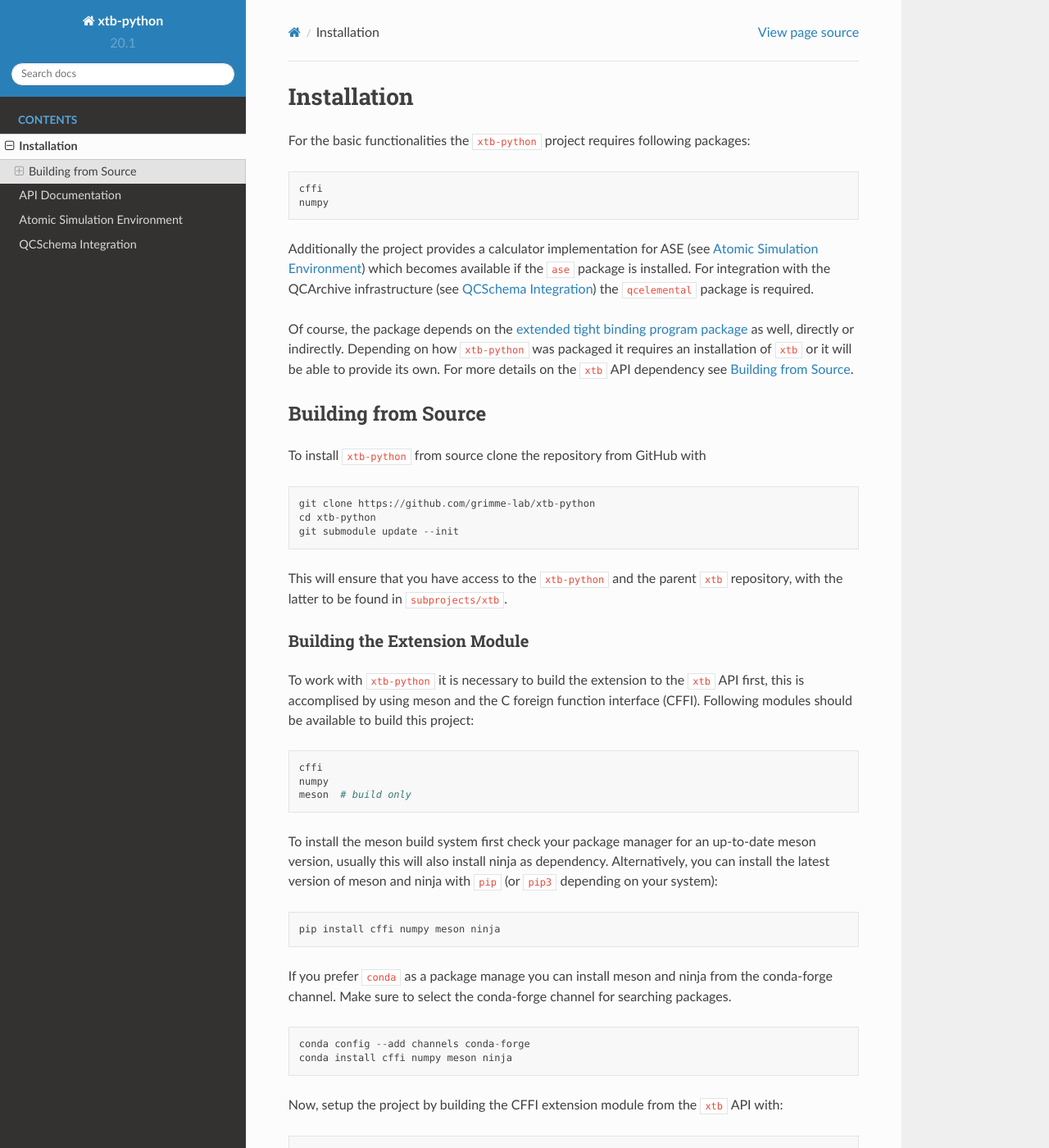
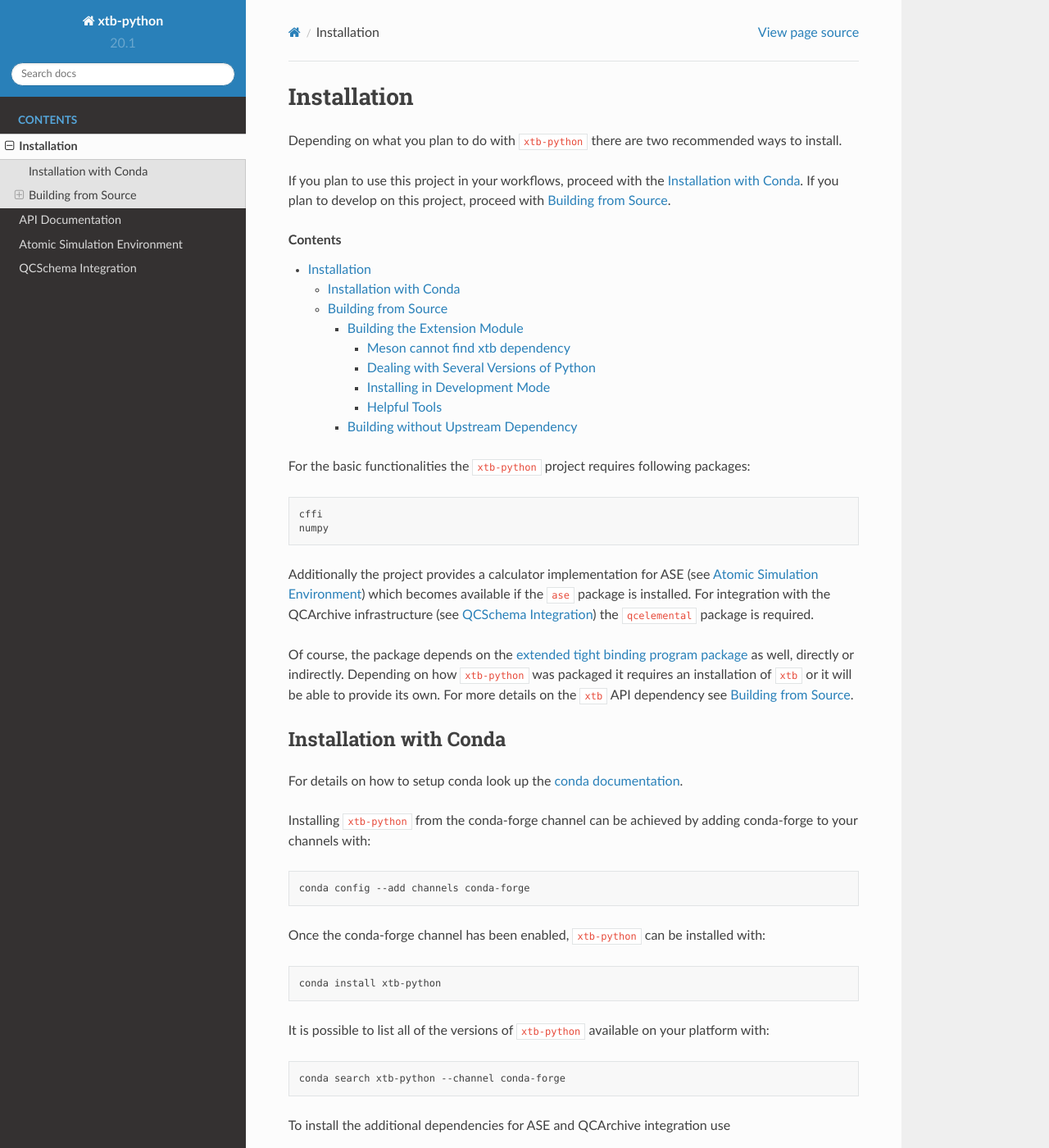
Before and after one commit to grimme-lab/xtb-python, a Sphinx documentation site: the page built from docs/installation.rst, in a window 1280 px wide and 1400 px high. Shown: the whole window at 82% size. Built offline with Sphinx 7.4.7 and the Read the Docs theme 2.0.0, drawn with Linux system fonts in a browser that asks for light colours; the version number is read from the project's files by our own code; some of the changed text lies outside the part shown.

Commit message:
Update docs to include conda-forge installation (#21)

```diff
--- a/docs/installation.rst
+++ b/docs/installation.rst
@@ -3,10 +3,16 @@
 Installation
 ============
 
-For the basic functionalities the ``xtb-python`` project requires following
-packages:
+Depending on what you plan to do with ``xtb-python`` there are two recommended ways to install.
 
-.. code::
+If you plan to use this project in your workflows, proceed with the :ref:`conda-forge`.
+If you plan to develop on this project, proceed with :ref:`building`.
+
+.. contents::
+
+For the basic functionalities the ``xtb-python`` project requires following packages:
+
+.. code-block:: none
 
    cffi
    numpy
@@ -19,6 +25,38 @@ Depending on how ``xtb-python`` was packaged it requires an installation of ``xt
 For more details on the ``xtb`` API dependency see :ref:`building`.
 
 
+.. _conda-forge:
+
+Installation with Conda
+-----------------------
+
+For details on how to setup conda look up the `conda documentation <https://docs.conda.io>`_.
+
+Installing ``xtb-python`` from the conda-forge channel can be achieved by adding conda-forge to your channels with:
+
+.. code-block:: none
+
+   conda config --add channels conda-forge
+
+Once the conda-forge channel has been enabled, ``xtb-python`` can be installed with:
+
+.. code-block:: none
+
+   conda install xtb-python
+
+It is possible to list all of the versions of ``xtb-python`` available on your platform with:
+
+.. code-block:: none
+
+   conda search xtb-python --channel conda-forge
+
+To install the additional dependencies for ASE and QCArchive integration use
+
+.. code-block:: none
+
+   conda install qcelemental ase
+
+
 .. _building:
 
 Building from Source
@@ -26,7 +64,7 @@ Building from Source
 
 To install ``xtb-python`` from source clone the repository from GitHub with
 
-.. code::
+.. code-block:: none
 
    git clone https://github.com/grimme-lab/xtb-python
    cd xtb-python
@@ -41,7 +79,7 @@ Building the Extension Module
 To work with ``xtb-python`` it is necessary to build the extension to the ``xtb`` API first, this is accomplised by using meson and the C foreign function interface (CFFI).
 Following modules should be available to build this project:
 
-.. code::
+.. code-block:: none
 
    cffi
    numpy
@@ -50,21 +88,21 @@ Following modules should be available to build this project:
 To install the meson build system first check your package manager for an up-to-date meson version, usually this will also install ninja as dependency.
 Alternatively, you can install the latest version of meson and ninja with ``pip`` (or ``pip3`` depending on your system):
 
-.. code::
+.. code-block:: none
 
    pip install cffi numpy meson ninja
 
 If you prefer ``conda`` as a package manage you can install meson and ninja from the conda-forge channel.
 Make sure to select the conda-forge channel for searching packages.
 
-.. code::
+.. code-block:: none
 
    conda config --add channels conda-forge
    conda install cffi numpy meson ninja
 
 Now, setup the project by building the CFFI extension module from the ``xtb`` API with:
 
-.. code::
+.. code-block:: none
 
    meson setup build --prefix=$PWD --libdir=xtb --default-library=shared
    ninja -C build install
@@ -77,14 +115,14 @@ Meson cannot find xtb dependency
 
 If meson cannot find your ``xtb`` installation check if you have ``pkg-config`` installed and that ``xtb`` can be found using
 
-.. code::
+.. code-block:: none
 
    pkg-config xtb --print-errors
 
 In case this fails ensure that the ``xtb.pc`` file is in a directory in the ``PKG_CONFIG_PATH`` and retry.
 For the official release tarball you possible have to edit the first line of ``xtb.pc`` to point to the location where you installed ``xtb``:
 
-.. code:: diff
+.. code-block:: diff
 
    --- a/lib/pkgconfig/xtb.pc
    +++ b/lib/pkgconfig/xtb.pc
@@ -113,7 +151,7 @@ Installing in Development Mode
 
 After creating the ``_libxtb`` extension, the Python module can be installed as usual with
 
-.. code::
+.. code-block:: none
 
    pip install -e .
 
@@ -126,13 +164,13 @@ You can test your setup by opening a new Python interpreter and try to import th
 
 If you also want to use extensions install with
 
-.. code::
+.. code-block:: none
 
    pip install -e '.[ase,qcschema]'
 
 Now you can test your installation with
 
-.. code::
+.. code-block:: none
 
    pytest --pyargs xtb
 
@@ -159,7 +197,7 @@ For convenience we also offer a mode to work without an upstream ``xtb`` depende
 For this approach we follow the same scheme as with the normal extension build.
 You will need the following packages installed
 
-.. code::
+.. code-block:: none
 
    cffi
    numpy
@@ -169,7 +207,7 @@ Additionally you will need a development version of Python, for the Python heade
 
 We closely follow the approach from before, but we change the configuration of the extension build to
 
-.. code::
+.. code-block:: none
 
    meson setup build --prefix=$PWD --libdir=xtb --default-library=static
    ninja -C build install
```
Also changed, not shown: README.rst (+36 -2 lines).
